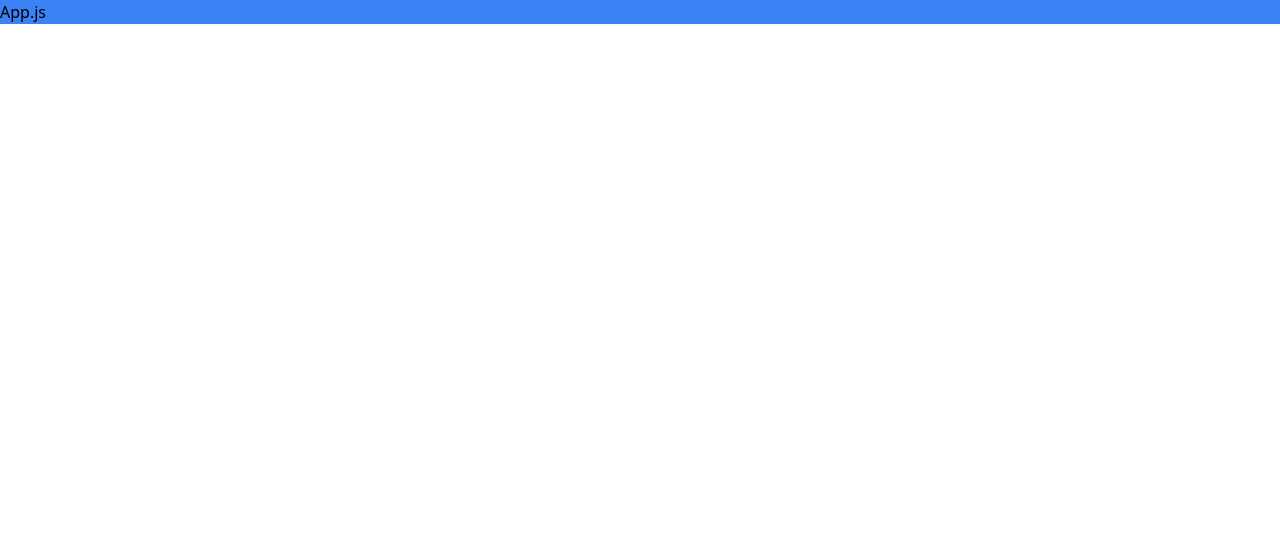
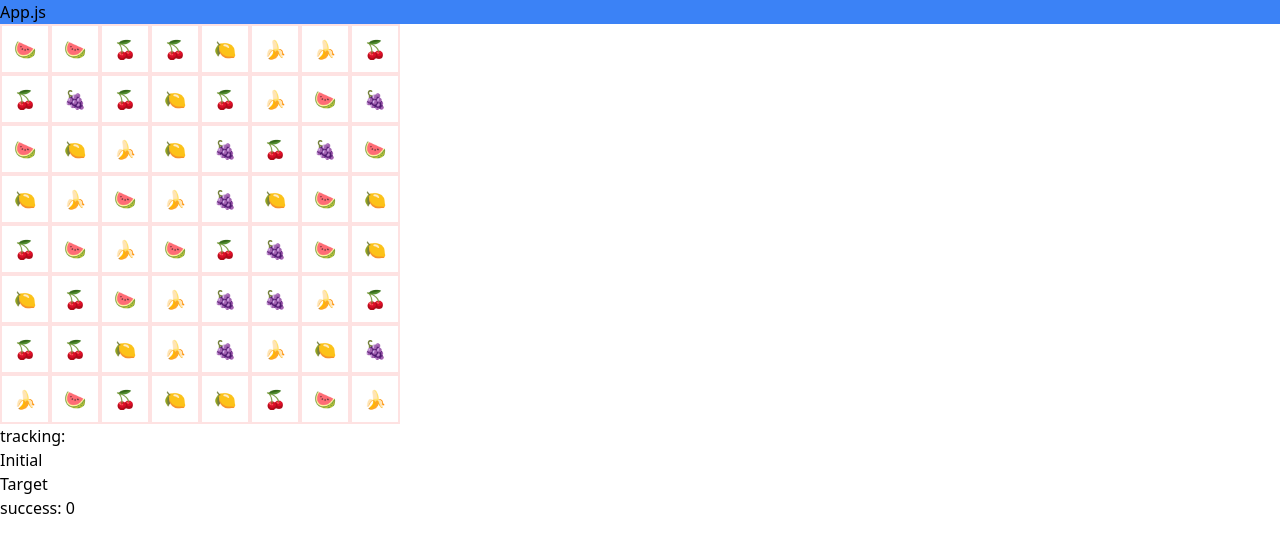
Before and after one commit to r-yabyab/swapples, a React (Create React App) app in the folder swapples-client/: page / in a window 1280 px wide. Shown: the top 552 px of the page. Built offline with nearby package versions, Linux system fonts and the light colour scheme.

Commit message:
Initialize board

```diff
--- a/swapples-client/src/App.js
+++ b/swapples-client/src/App.js
@@ -1,9 +1,33 @@
+import { useState } from "react";
+import Board from "./components/Board";
 
 function App() {
+
+  // const [tracking, setTracking] = useState(null);
+  const [tracking, setTracking] = useState({
+    initialCell: null,
+    targetCell: null,
+    count: 0,
+  });
+
   return (
 <>
 
 <div className=" bg-blue-500">App.js</div>
+
+<Board rows={8} cols={8} setTracking={setTracking} />
+
+      <div>
+        <div className="flex-col">
+          <div>tracking:</div>
+          <div>Initial {tracking.initialCell}</div>
+          <div>Target {tracking.targetCell}</div>
+        </div>
+        <div>
+          <div>success: {tracking.count}</div>
+        </div>
+      </div>
+
 
 </>
   );
--- /dev/null
+++ b/swapples-client/src/components/Board.js
@@ -0,0 +1,129 @@
+import { useState } from "react";
+import Cell from "./Cell";
+
+const generateInitialBoard = (rows, cols) => {
+    const items = ["🍒", "🍇", "🍉", "🍋", "🍌"]; // Example items
+
+    const board = Array.from({ length: rows }, () => Array(cols).fill(null));
+
+    const getRandomItem = () => items[Math.floor(Math.random() * items.length)];
+
+    const isMatch = (board, row, col) => {
+        const item = board[row][col];
+
+        // Check horizontal match (2 to the left of the current cell)
+        if (col >= 2 && board[row][col - 1] === item && board[row][col - 2] === item) {
+            return true;
+        }
+
+        // Check vertical match (2 above the current cell)
+        if (row >= 2 && board[row - 1][col] === item && board[row - 2][col] === item) {
+            return true;
+        }
+
+        return false;
+    };
+
+    for (let row = 0; row < rows; row++) {
+        for (let col = 0; col < cols; col++) {
+            let item;
+            do {
+                item = getRandomItem();
+                board[row][col] = item;
+            } while (isMatch(board, row, col));
+        }
+    }
+
+    return board;
+};
+
+export default function Board ({ rows, cols, setTracking })  {
+    const [board, setBoard] = useState(generateInitialBoard(rows, cols))
+    const [selectedCell, setSelectedCell] = useState(null);
+
+    const handleCellClick = (row, col) => {
+        // if specify board[row][col] in setTrackings, they will point to the same fruit for some reason
+        // only shows the separate fruits with const item
+        const item = board[row][col];
+
+        if (!selectedCell) {
+            setSelectedCell({ row, col });
+            setTracking(prevState => ({
+                initialCell: `Row ${row}, Col ${col} ${item}`,
+                count: prevState.count
+              }));
+        } else {
+
+            const selectedItem = board[selectedCell.row][selectedCell.col];
+            swapCells(selectedCell, { row, col });
+            setTracking(prevState => ({
+                ...prevState,
+                targetCell: `Selected Cell @ row ${selectedCell.row}, col ${selectedCell.col} (${selectedItem}), Swapped with cell @ row ${row}, col ${col} (${item})\n`,
+                count: prevState.count + 1
+              }));
+            setSelectedCell(null);
+            // setTracking(null)
+        }
+    }
+
+    const swapCells = (cell1, cell2) => {
+        const newBoard = [...board];
+        const temp = newBoard[cell1.row][cell1.col];
+        newBoard[cell1.row][cell1.col] = newBoard[cell2.row][cell2.col];
+        newBoard[cell2.row][cell2.col] = temp;
+
+        if (checkForMatch(newBoard, cell1.row, cell1.col) || checkForMatch(newBoard, cell2.row, cell2.col)) {
+            setBoard(newBoard);
+        } else {
+            newBoard[cell2.row][cell2.col] = newBoard[cell1.row][cell1.col];
+            newBoard[cell1.row][cell1.col] = temp;
+            setBoard(newBoard)
+        }
+
+    }
+
+    const checkForMatch = (board, row, col) => {
+        const item = board[row][col];
+        let count = 1;
+
+        // Check horizontally
+        for (let i = col - 1; i >= 0 && board[row][i] === item; i--) count++;
+        for (let i = col + 1; i < cols && board[row][i] === item; i++) count++;
+
+        if (count >= 3) return true;
+
+        count = 1;
+
+        // Check vertically
+        for (let i = row - 1; i >= 0 && board[i][col] === item; i--) count++;
+        for (let i = row + 1; i < rows && board[i][col] === item; i++) count++;
+
+        return count >= 3;
+    };
+
+    return (
+        <>
+
+            <div className="board flex-col ">
+                {board.map((row, rowIndex) => (
+                    <div key={rowIndex} className="row flex">
+                        {row.map((item, colIndex) => (
+                            <Cell
+                                key={colIndex}
+                                item={item}
+                                onClick={() => handleCellClick(rowIndex, colIndex)}
+                                isSelected={
+                                    selectedCell && selectedCell.row === rowIndex && selectedCell.col === colIndex
+                                }
+                            />
+                        ))}
+                    </div>
+                ))}
+            </div>
+
+        </>
+    )
+
+
+
+}
--- /dev/null
+++ b/swapples-client/src/components/Cell.js
@@ -0,0 +1,14 @@
+
+
+export default function Cell ({ item, onClick, isSelected }) {
+    return (
+      <div
+        className={`cell w-[50px] h-[50px] flex justify-center
+            align-middle items-center border-red-100 border-2 cursor-pointer text-lg
+            ${isSelected ? "selected bg-blue-300" : ""}`}
+        onClick={onClick}
+      >
+        {item}
+      </div>
+    );
+  };
```
